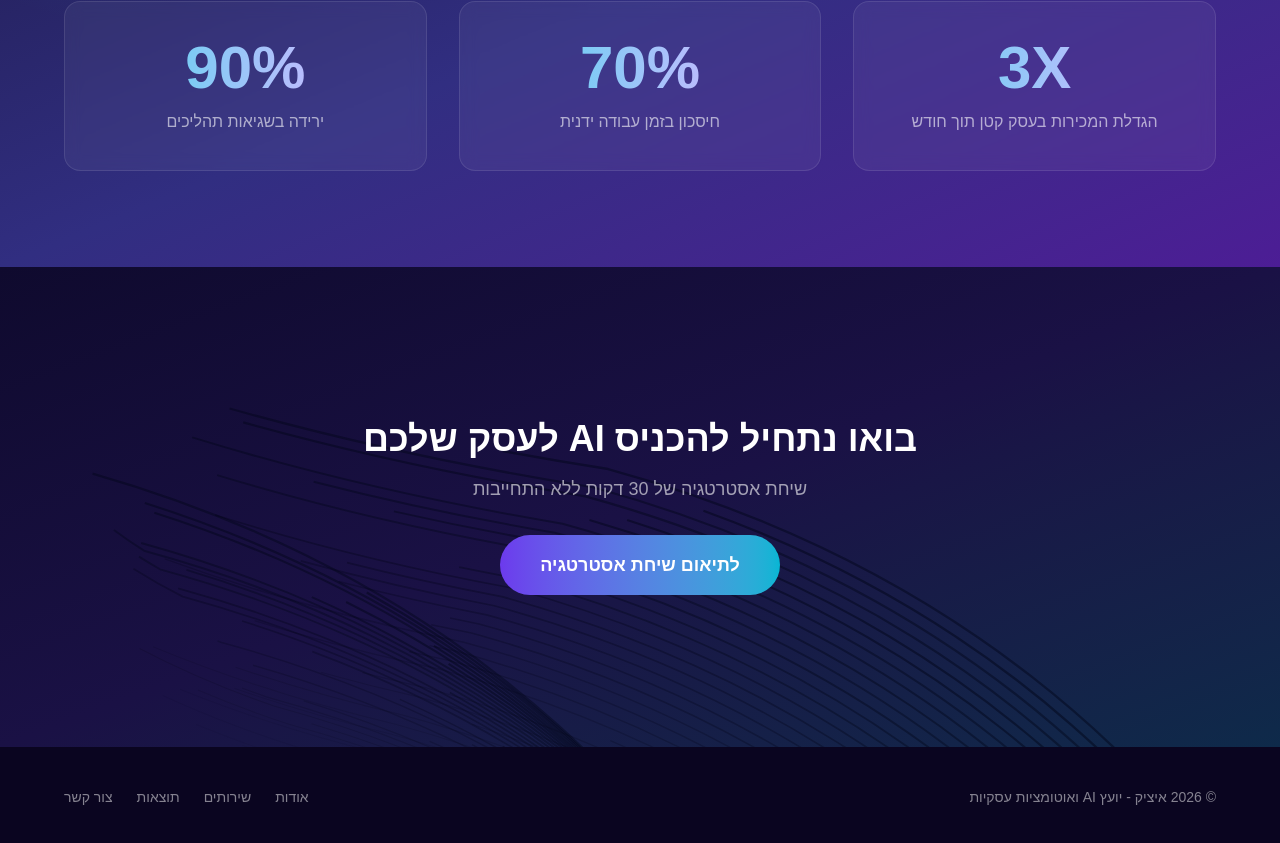
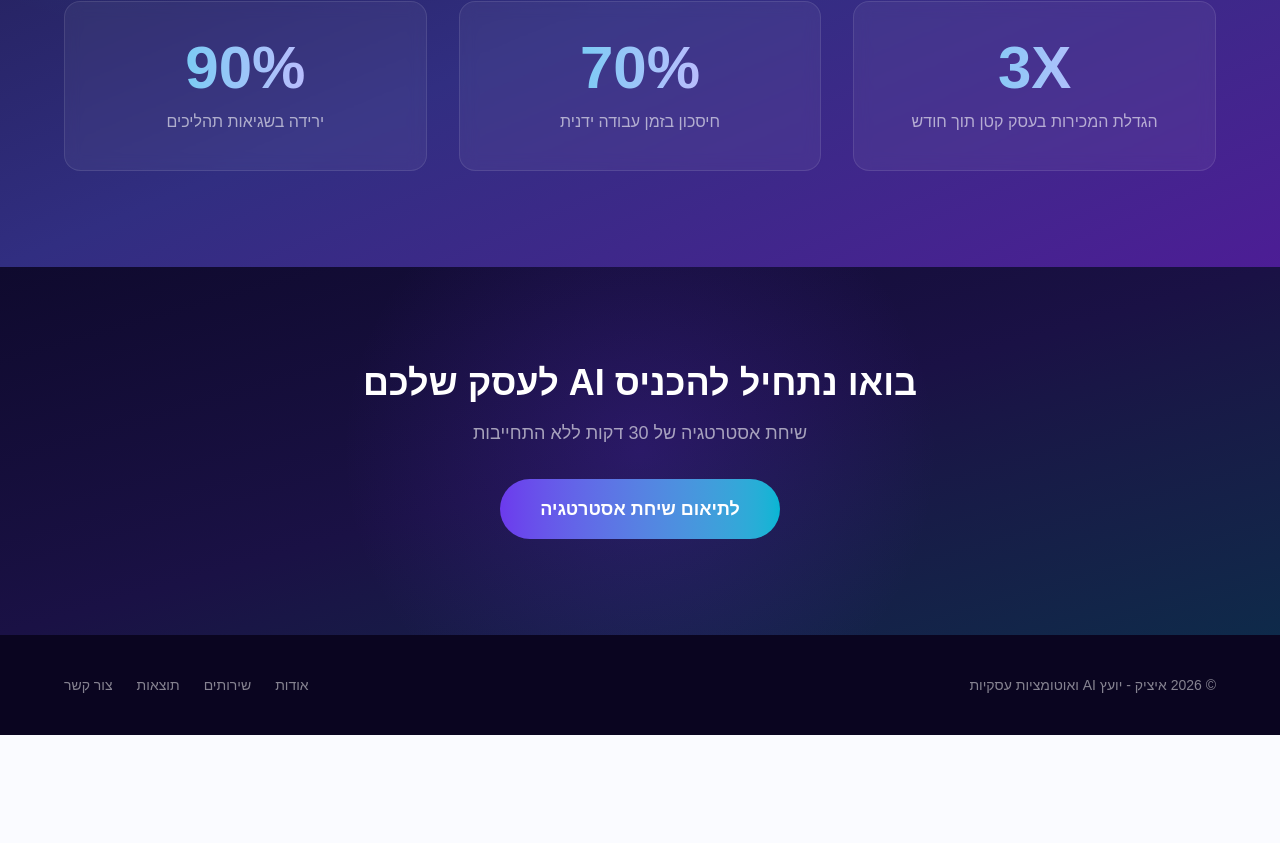
Before and after one commit to itzikhr18/ai-premium-site, a Next.js app: page / in a window 1280 px wide. Shown: the part 2920-3763 px from the top of the page. After the commit the page ends 3655 px from the top, so only its background shows below. Built offline with nearby package versions, Linux system fonts and the light colour scheme; a web font is replaced by a local one.

Commit message:
Remove BackgroundPaths from CTA section, restore original design
https://claude.ai/code/session_01LxMV3pHo8sfLzV7GBSDDqp

```diff
--- a/app/page.tsx
+++ b/app/page.tsx
@@ -4,7 +4,6 @@ import { motion } from "framer-motion";
 import Link from "next/link";
 import { HeroSection } from "./components/HeroSection";
 import { FadeUp, StaggerContainer, StaggerItem } from "./components/AnimatedSection";
-import { FloatingPaths } from "@/components/ui/background-paths";
 
 const problems = [
   { icon: "📉", title: "חוסר הבנת ROI", desc: "השקעה בכלי AI ללא יעדים עסקיים ברורים ומדידים" },
@@ -214,15 +213,10 @@ export default function Home() {
         </div>
       </section>
 
-      {/* Final CTA with BackgroundPaths */}
-      <section className="relative min-h-[60vh] flex items-center justify-center overflow-hidden bg-gradient-to-br from-[#0F0A2E] via-[#1a1145] to-[#0e2a4a]">
-        {/* Animated background lines */}
-        <div className="absolute inset-0 pointer-events-none">
-          <FloatingPaths position={1} />
-          <FloatingPaths position={-1} />
-        </div>
-        {/* CTA Content */}
-        <div className="relative z-10 text-center w-[90%] max-w-3xl mx-auto">
+      {/* Final CTA */}
+      <section className="py-24 bg-gradient-to-br from-[#0F0A2E] via-[#1a1145] to-[#0e2a4a] text-white text-center relative overflow-hidden">
+        <div className="absolute top-1/2 left-1/2 -translate-x-1/2 -translate-y-1/2 w-[600px] h-[600px] rounded-full bg-[radial-gradient(circle,rgba(108,58,237,0.2),transparent_70%)]" />
+        <div className="relative z-10 w-[90%] max-w-3xl mx-auto">
           <FadeUp>
             <h2 className="text-3xl md:text-4xl font-bold text-white mb-4">
               בואו נתחיל להכניס AI לעסק שלכם
```
